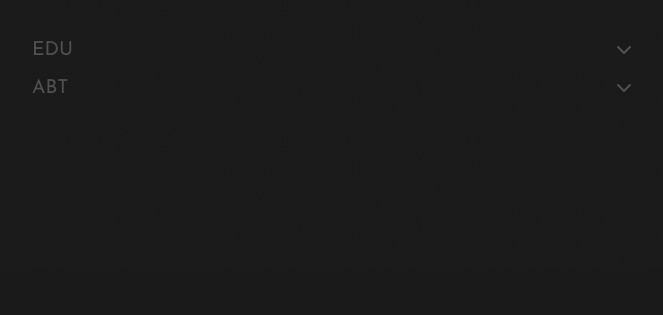
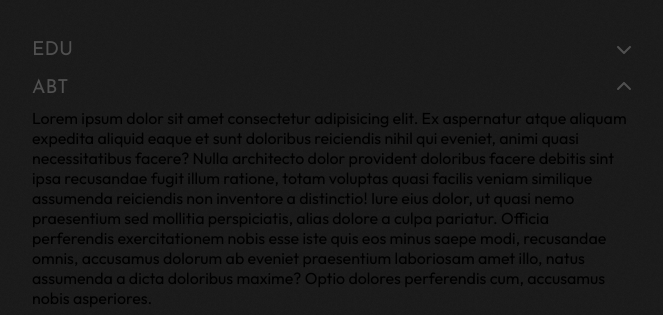
Before and after one commit to StrixROX/StrixROX.github.io, a Next.js app: page / in a window 1280 px wide. Shown: the part 637-952 px from the top of the page, without its empty margins (308-971 px from the left). Before the commit the page ends 905 px from the top, so only its background shows below. Built offline with nearby package versions, Linux system fonts and the light colour scheme.

Commit message:
Added Education section

```diff
--- a/app/page.js
+++ b/app/page.js
@@ -45,9 +45,19 @@ export default function Home() {
         </div>
         <main>
           <Accordion title="EDU">
-            <div>Lorem ipsum dolor sit amet consectetur adipisicing elit. Ex aspernatur atque aliquam expedita aliquid eaque et sunt doloribus reiciendis nihil qui eveniet, animi quasi necessitatibus facere? Nulla architecto dolor provident doloribus facere debitis sint ipsa recusandae fugit illum ratione, totam voluptas quasi facilis veniam similique assumenda reiciendis non inventore a distinctio! Iure eius dolor, ut quasi nemo praesentium sed mollitia perspiciatis, alias dolore a culpa pariatur. Officia perferendis exercitationem nobis esse iste quis eos minus saepe modi, recusandae omnis, accusamus dolorum ab eveniet praesentium laboriosam amet illo, natus assumenda a dicta doloribus maxime? Optio dolores perferendis cum, accusamus nobis asperiores.</div>
+            <dl className={styles.eduContainer}>
+              <dt>Indian Institute of Technology Patna</dt>
+              <dd>
+                <span>Bachelor of Technology</span>
+                <span>Mechanical Engineering (CPI: 8.53)</span>
+                <span style={{ textAlign: 'right' }}>Bihar, India</span>
+                <span style={{ textAlign: 'right' }}>
+                  <time dateTime="2020-05">May 2020</time> - <time dateTime="2024-05">May 2024</time>
+                </span>
+              </dd>
+            </dl>
           </Accordion>
-          <Accordion title="ABT">
+          <Accordion title="ABT" defaultShow={true}>
             <div>Lorem ipsum dolor sit amet consectetur adipisicing elit. Ex aspernatur atque aliquam expedita aliquid eaque et sunt doloribus reiciendis nihil qui eveniet, animi quasi necessitatibus facere? Nulla architecto dolor provident doloribus facere debitis sint ipsa recusandae fugit illum ratione, totam voluptas quasi facilis veniam similique assumenda reiciendis non inventore a distinctio! Iure eius dolor, ut quasi nemo praesentium sed mollitia perspiciatis, alias dolore a culpa pariatur. Officia perferendis exercitationem nobis esse iste quis eos minus saepe modi, recusandae omnis, accusamus dolorum ab eveniet praesentium laboriosam amet illo, natus assumenda a dicta doloribus maxime? Optio dolores perferendis cum, accusamus nobis asperiores.</div>
           </Accordion>
         </main>
--- a/app/page.module.css
+++ b/app/page.module.css
@@ -60,9 +60,37 @@
 
 
 
+
+
+
 .pfp {
   position: relative;
   margin: 3rem 0;
   width: 100%;
   height: 40vh;
 }
+
+
+
+
+
+.eduContainer {
+  text-align: left;
+  font-size: 1.2rem;
+  letter-spacing: 0.1rem;
+}
+
+.eduContainer dt {
+  color: #c7c7c7;
+  font-weight: 700;
+}
+.eduContainer dd {
+  margin: 0;
+  color: #9d9d9d;
+}
+.eduContainer dd span {
+  display: block;
+}
+.eduContainer dd + dt {
+  margin-top: 1.5rem;
+}
```
